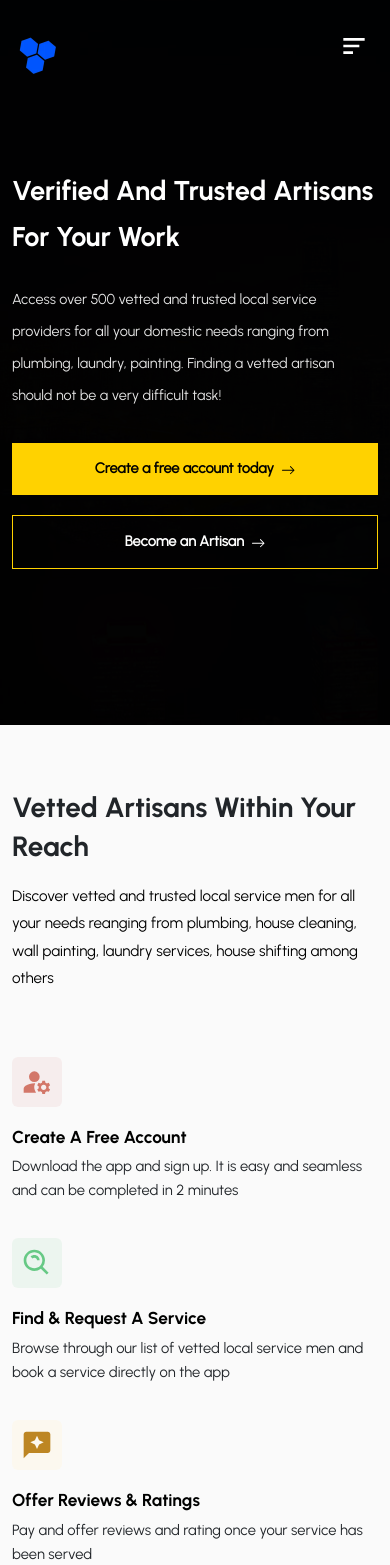
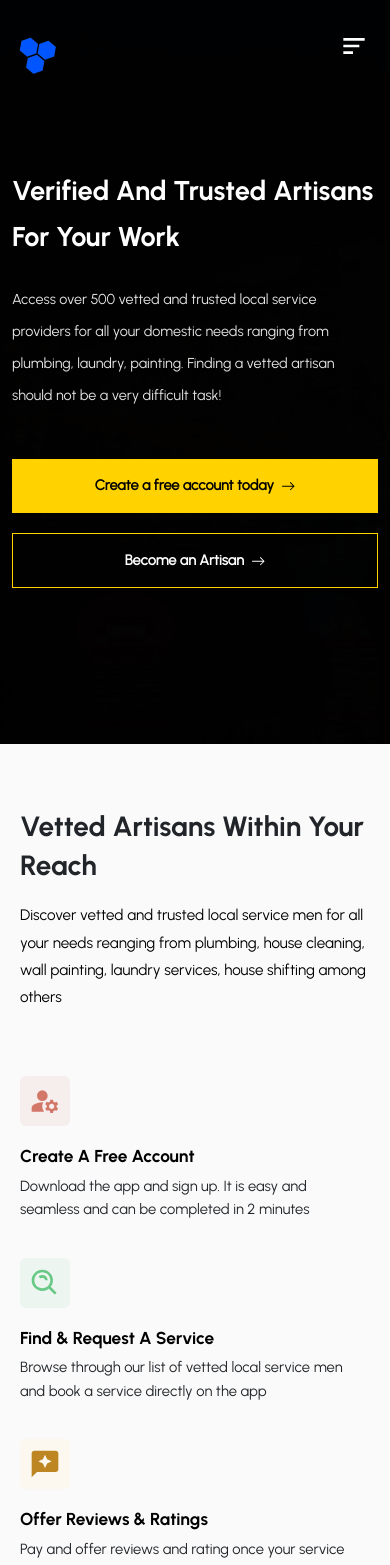
Before and after one commit to qurulab/slelinks, a Next.js app: page / in a window 390 px wide. Shown: the top 1565 px of the page. Built offline with nearby package versions, Linux system fonts and the light colour scheme.

Commit message:
fix - mobile responsive fix

```diff
--- a/components/Button/button.module.scss
+++ b/components/Button/button.module.scss
@@ -26,7 +26,7 @@
 // Media Queries
 @include phone {
   .button {
-    padding: 0.95rem 1rem;
+    padding: 1rem 1.5rem;
     font-size: 0.9rem;
   }
 }
--- a/components/Herosection/herosection.module.scss
+++ b/components/Herosection/herosection.module.scss
@@ -101,7 +101,7 @@
           }
           p {
             font-size: 0.9rem;
-            padding-bottom: 1rem !important;
+            padding-bottom: 2rem !important;
           }
           &__buttons {
             display: flex;
--- a/components/Intro/intro.module.scss
+++ b/components/Intro/intro.module.scss
@@ -41,6 +41,8 @@
   .intro {
     padding-top: 1.5rem;
     padding-bottom: 0;
+    padding-right: 1rem;
+    padding-left: 1rem;
 
     &__text {
       max-width: 100%;
@@ -58,8 +60,11 @@
 
       &__item {
         padding: 0.8rem 0.5rem !important;
-        min-width: 200px;
+        min-width: 190px;
         margin: 0 0px;
+        display: flex;
+        justify-content: center;
+        align-items: center;
       }
     }
   }
--- a/components/UsersProcess/process.module.scss
+++ b/components/UsersProcess/process.module.scss
@@ -85,6 +85,8 @@
 @include phone {
   .process {
     padding-top: 3rem;
+    padding-right: 0.5rem;
+    padding-left: 0.5rem;
 
     &__header {
       max-width: 100%;
```
